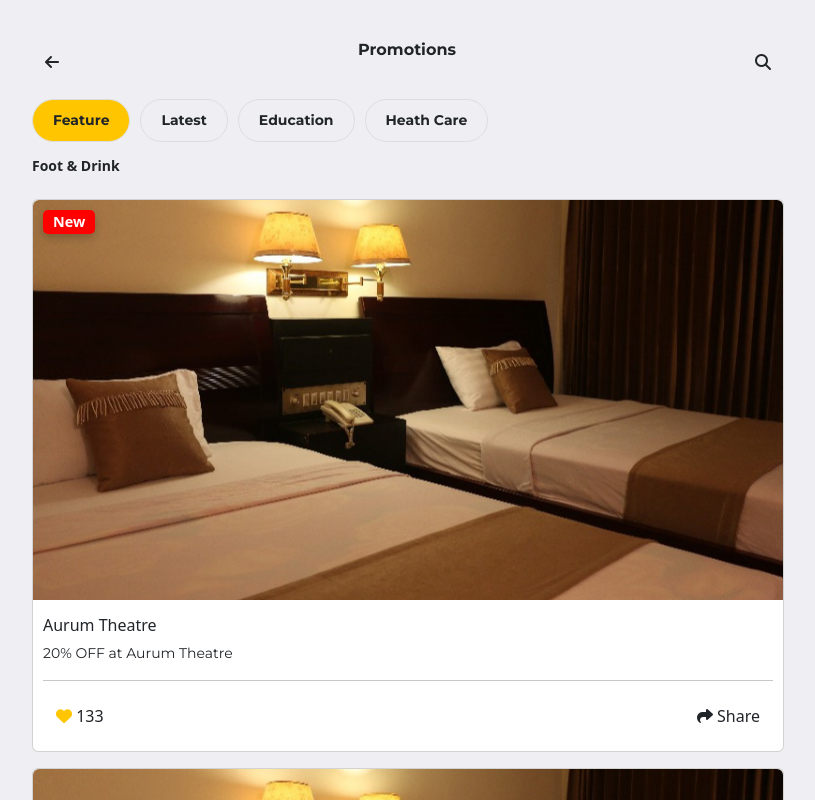
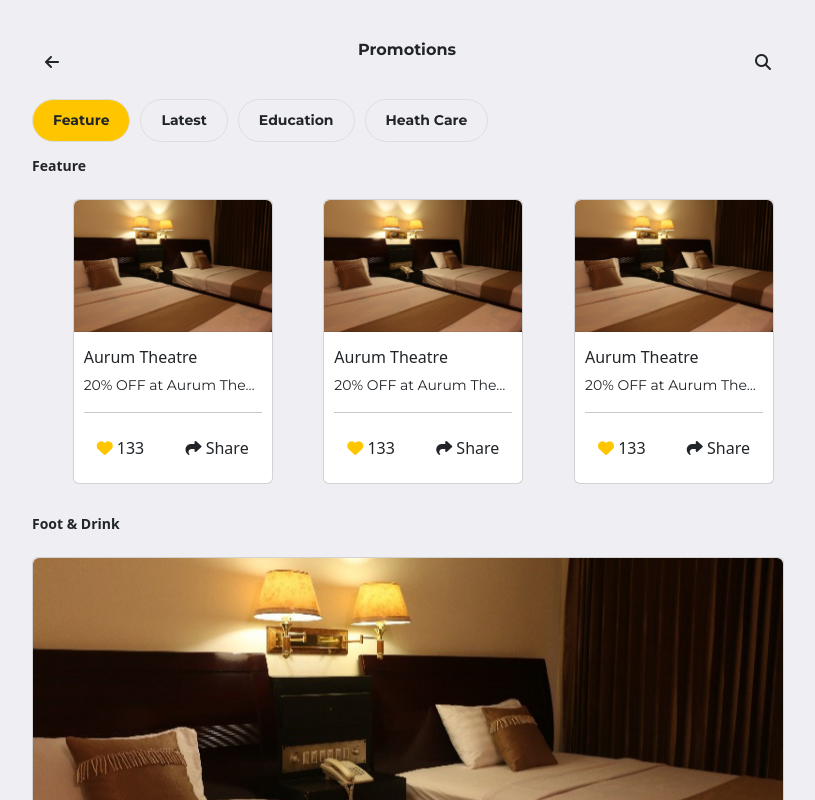
Before and after one commit to kimmengs/mini-app-product, a React (Create React App) app: page / in a window 1280 px wide. Shown: the top 800 px of the page, without its empty margins (232-1047 px from the left). Built offline with nearby package versions, Linux system fonts and the light colour scheme.

Commit message:
add feature

```diff
--- a/src/Promotion.js
+++ b/src/Promotion.js
@@ -66,6 +66,76 @@ const Promotions = () => {
                 ))}
             </div>
 
+            <h5 className="title">Feature</h5>
+            <div className="pb-3"></div>
+            <div className="scrolling-wrapper mb-3">
+                <div className="card special-card text-center mb-3" style={{ cursor: 'pointer' }}>
+                    <img
+                        src="assets/images/You-Eng-Hotel-640.jpeg"
+                        className="card-img-top"
+                        alt="Aurum Theatre"
+                        onClick={navigateToDetail}
+                    />
+                    <div className="card-body text-left">
+
+                        <h5 className="card-title">Aurum Theatre</h5>
+                        <p className="card-text">20% OFF at Aurum Theatre</p>
+                        <hr />
+                        <div className="d-flex justify-content-between">
+                            <button className="btn">
+                                <i className="fa fa-heart active"></i> 133
+                            </button>
+                            <button className="btn">
+                                <i className="fa fa-share"></i> Share
+                            </button>
+                        </div>
+                    </div>
+                </div>
+                <div className="card special-card text-center mb-3" style={{ cursor: 'pointer' }}>
+                    <img
+                        src="assets/images/You-Eng-Hotel-640.jpeg"
+                        className="card-img-top"
+                        alt="Aurum Theatre"
+                        onClick={navigateToDetail}
+                    />
+                    <div className="card-body text-left">
+
+                        <h5 className="card-title">Aurum Theatre</h5>
+                        <p className="card-text">20% OFF at Aurum Theatre</p>
+                        <hr />
+                        <div className="d-flex justify-content-between">
+                            <button className="btn">
+                                <i className="fa fa-heart active"></i> 133
+                            </button>
+                            <button className="btn">
+                                <i className="fa fa-share"></i> Share
+                            </button>
+                        </div>
+                    </div>
+                </div>
+                <div className="card special-card text-center mb-3" style={{ cursor: 'pointer' }}>
+                    <img
+                        src="assets/images/You-Eng-Hotel-640.jpeg"
+                        className="card-img-top"
+                        alt="Aurum Theatre"
+                        onClick={navigateToDetail}
+                    />
+                    <div className="card-body text-left">
+
+                        <h5 className="card-title">Aurum Theatre</h5>
+                        <p className="card-text">20% OFF at Aurum Theatre</p>
+                        <hr />
+                        <div className="d-flex justify-content-between">
+                            <button className="btn">
+                                <i className="fa fa-heart active"></i> 133
+                            </button>
+                            <button className="btn">
+                                <i className="fa fa-share"></i> Share
+                            </button>
+                        </div>
+                    </div>
+                </div>
+            </div>
 
             <h5 className="title">Foot & Drink</h5>
             <div className="pb-3"></div>
@@ -78,7 +148,7 @@ const Promotions = () => {
                         onClick={navigateToDetail}
                     />
                     <div className="card-body text-left">
-                        <span className="badge badge-new">New</span>
+
                         <h5 className="card-title">Aurum Theatre</h5>
                         <p className="card-text">20% OFF at Aurum Theatre</p>
                         <hr />
@@ -144,7 +214,7 @@ const Promotions = () => {
                     alt="Aurum Theatre"
                 />
                 <div className="card-body text-left">
-                    <span className="badge badge-new">New</span>
+
                     <h5 className="card-title">Aurum Theatre</h5>
                     <p className="card-text">20% OFF at Aurum Theatre</p>
                     <hr />
@@ -170,7 +240,7 @@ const Promotions = () => {
                     onClick={navigateToDetail}
                 />
                 <div className="card-body text-left">
-                    <span className="badge badge-new">New</span>
+
                     <h5 className="card-title">Aurum Theatre</h5>
                     <p className="card-text">20% OFF at Aurum Theatre</p>
                     <hr />
@@ -231,7 +301,7 @@ const Promotions = () => {
                     alt="Aurum Theatre"
                 />
                 <div className="card-body text-left">
-                    <span className="badge badge-new">New</span>
+
                     <h5 className="card-title">Aurum Theatre</h5>
                     <p className="card-text">20% OFF at Aurum Theatre</p>
                     <hr />
@@ -257,7 +327,7 @@ const Promotions = () => {
                     onClick={navigateToDetail}
                 />
                 <div className="card-body text-left">
-                    <span className="badge badge-new">New</span>
+
                     <h5 className="card-title">Aurum Theatre</h5>
                     <p className="card-text">20% OFF at Aurum Theatre</p>
                     <hr />
@@ -318,7 +388,7 @@ const Promotions = () => {
                     alt="Aurum Theatre"
                 />
                 <div className="card-body text-left">
-                    <span className="badge badge-new">New</span>
+
                     <h5 className="card-title">Aurum Theatre</h5>
                     <p className="card-text">20% OFF at Aurum Theatre</p>
                     <hr />
--- a/src/Promotions.css
+++ b/src/Promotions.css
@@ -201,3 +201,26 @@ body {
     transform: translateY(20px);
     transition: opacity 500ms, transform 500ms;
 }
+
+.special-scrolling-wrapper {
+  display: flex;
+  overflow-x: auto;
+  white-space: nowrap;
+  padding: 10px;
+  background-color: #f8f9fa; /* Light background color */
+  border: 1px solid #ddd; /* Light border */
+  border-radius: 10px; /* Rounded corners */
+  box-shadow: 0 4px 8px rgba(0, 0, 0, 0.1); /* Subtle shadow */
+  -ms-overflow-style: none;  /* IE and Edge */
+  scrollbar-width: none;  /* Firefox */
+}
+
+.special-scrolling-wrapper::-webkit-scrollbar {
+  display: none;  /* Chrome, Safari, and Opera */
+}
+
+.special-card {
+  flex: 0 0 auto;
+  margin-right: 10px;
+  width: 200px; /* Adjust the width as needed */
+}
```
